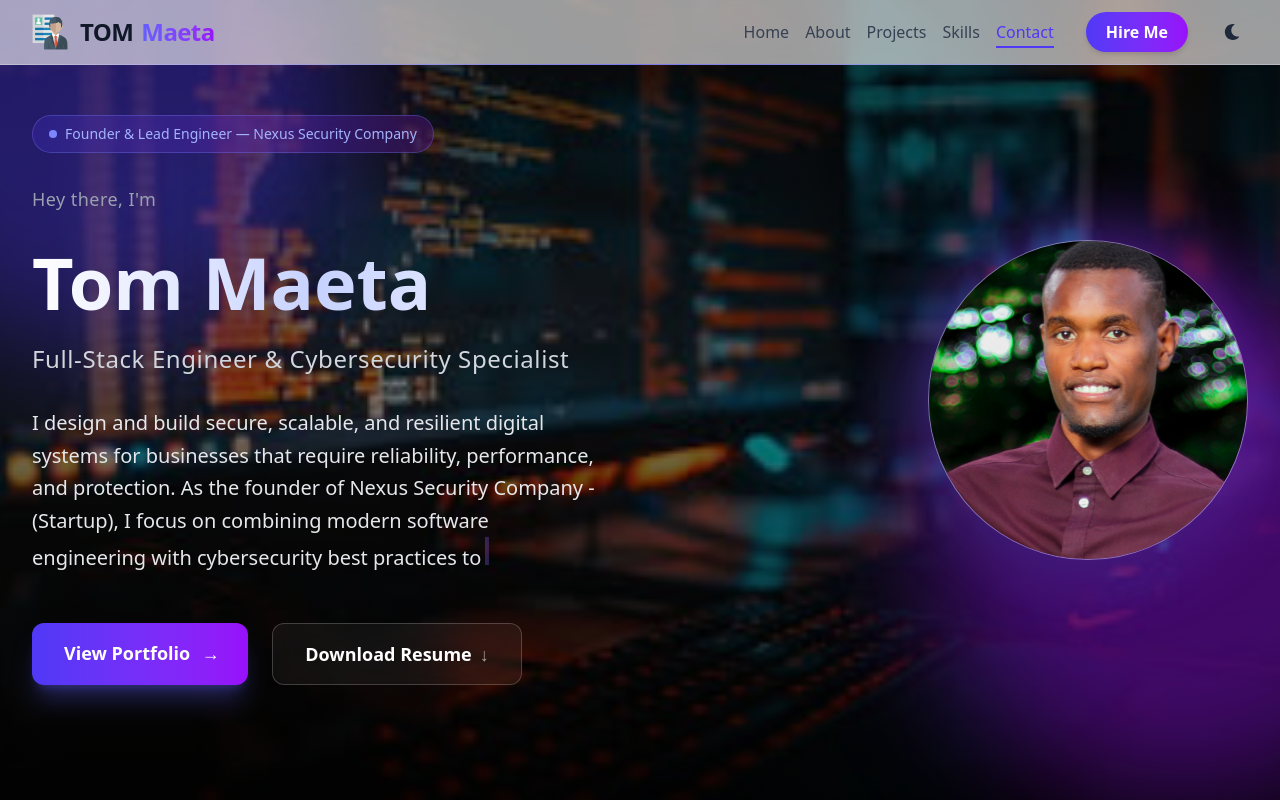
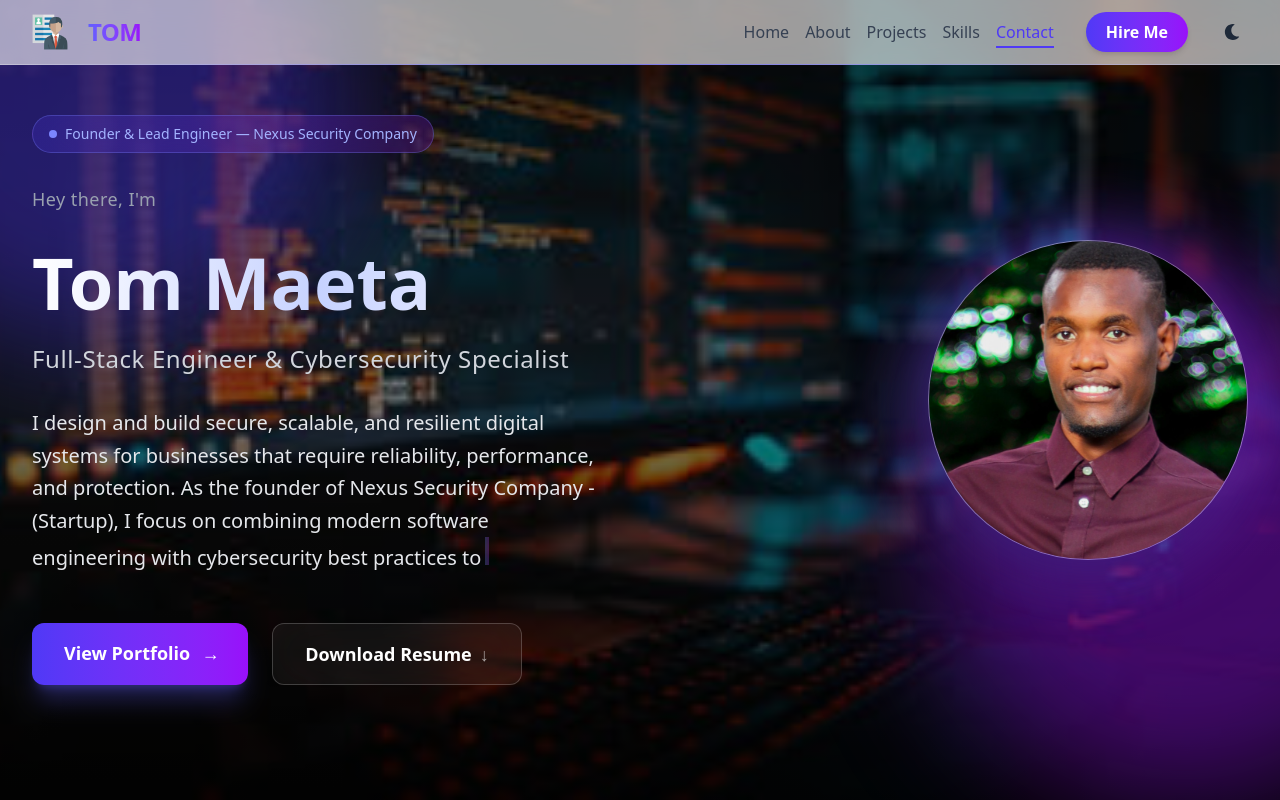
Before and after one commit to tom4maeta/Tom-Maeta---portfolio, a React (Vite) app: page / in a window 1280 px wide. Shown: the top 800 px of the page. Built offline with nearby package versions, Linux system fonts and the light colour scheme.

Commit message:
Update Navbar.jsx

```diff
--- a/src/Components/Navbar/Navbar.jsx
+++ b/src/Components/Navbar/Navbar.jsx
@@ -72,9 +72,8 @@ const Navbar = ({ darkMode, toggleDarkMode }) => {
               <span className="absolute inset-0 rounded-full blur-md bg-indigo-500 opacity-0 group-hover:opacity-30 transition" />
             </div>
             <span className="text-xl sm:text-2xl font-extrabold tracking-tight text-gray-900 dark:text-white">
-              TOM
               <span className="ml-2 bg-gradient-to-r from-indigo-500 to-purple-600 bg-clip-text text-transparent">
-                Maeta
+                TOM
               </span>
             </span>
           </a>
```
